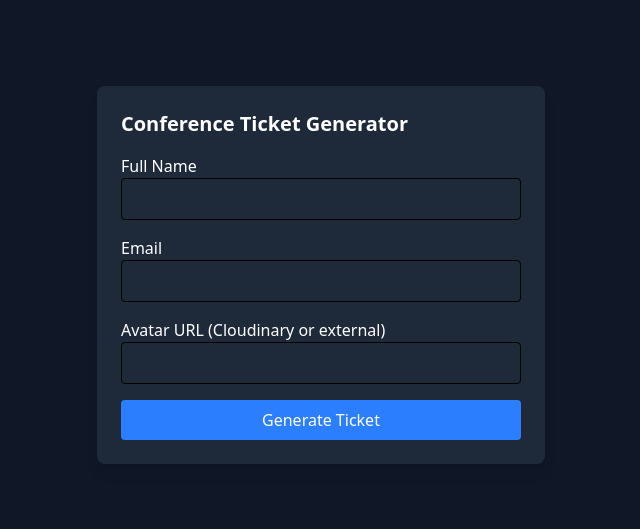
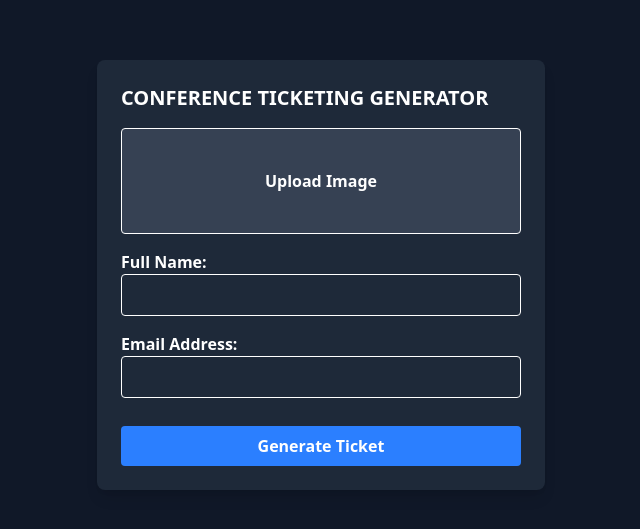
Before and after one commit to Akanimoh12/TICKETING-APPLICATION, a React (Vite) app: page / in a window 1280 px wide. Shown: the part 125-654 px from the top of the page, without its empty margins (319-959 px from the left). Built offline with nearby package versions, Linux system fonts and the light colour scheme.

Commit message:
added the functionality file

```diff
--- a/src/components/TicketGenerator.jsx
+++ b/src/components/TicketGenerator.jsx
@@ -1,4 +1,4 @@
-import  { useState, useEffect } from 'react';
+import { useState, useEffect } from 'react';
 
 const TicketGenerator = () => {
     const [formData, setFormData] = useState({
@@ -20,14 +20,34 @@ const TicketGenerator = () => {
         localStorage.setItem('ticketForm', JSON.stringify(formData));
     }, [formData]);
 
+    const handleFileUpload = async (event) => {
+        const file = event.target.files[0];
+        if (!file) return;
+
+        const formData = new FormData();
+        formData.append('file', file);
+        formData.append('upload_preset', 'ml_default');
+
+        try {
+            const response = await fetch(`https://api.cloudinary.com/v1_1/dlpmkurv4/image/upload`, {
+                method: 'POST',
+                body: formData,
+            });
+            const data = await response.json();
+            setFormData((prev) => ({ ...prev, avatar: data.secure_url }));
+        } catch (error) {
+            console.error('Upload failed:', error);
+        }
+    };
+
     const validateForm = () => {
         let newErrors = {};
         if (!formData.fullName) newErrors.fullName = 'Full Name is required';
         if (!formData.email || !/^[^\s@]+@[^\s@]+\.[^\s@]+$/.test(formData.email)) {
             newErrors.email = 'Enter a valid email address';
         }
-    if (!formData.avatar || !formData.avatar.startsWith('http')) {
-      newErrors.avatar = 'Enter a valid image URL';
+        if (!formData.avatar) {
+            newErrors.avatar = 'Upload an image';
         }
         setErrors(newErrors);
         return Object.keys(newErrors).length === 0;
@@ -40,48 +60,71 @@ const TicketGenerator = () => {
         }
     };
 
+
+
     return (
-    <div className="flex flex-col items-center justify-center min-h-screen p-4 bg-gray-900 text-white">
+        <div className="md:flex md:items-center justify-center h-[100vh] w-full p-4 bg-gray-900 text-white">
+
             <div className="bg-gray-800 p-6 rounded-lg shadow-lg w-full max-w-md">
-        <h2 className="text-xl font-bold mb-4">Conference Ticket Generator</h2>
+
+                <h2 className="text-xl font-bold mb-4 text-centre ">CONFERENCE TICKETING GENERATOR</h2>
+
                 <form onSubmit={handleSubmit}>
+
+                    {/* IMAGE UPLOAD */}
                     <div className="mb-4">
-            <label className="block">Full Name</label>
+                        <label className="block"></label>
+                        <input
+                            type="file"
+                            accept="image/*"
+                            onChange={handleFileUpload}
+                            className="hidden"
+                            id="avatarUpload"
+                        />
+                        <label htmlFor="avatarUpload" className=" font-bold block cursor-pointer w-full py-10  border rounded text-center bg-gray-700 hover:bg-gray-600">
+                            {formData.avatar ? 'Image Uploaded' : 'Upload Image' }
+                        </label>
+                        {errors.avatar && <p className="text-red-500">{errors.avatar}</p>}
+                    </div>
+                    {/* END FOR IMAGE UPLOAD */}
+
+                    {/* USER FULL NAME */}
+                    <div className="mb-4">
+                        <label className="block font-bold">Full Name:</label>
                         <input
                             type="text"
                             value={formData.fullName}
                             onChange={(e) => setFormData({ ...formData, fullName: e.target.value })}
-              className="w-full p-2 border rounded text-black"
+                            className="w-full p-2 border rounded text-white font-bold"
                         />
                         {errors.fullName && <p className="text-red-500">{errors.fullName}</p>}
                     </div>
+                    {/* END FOR USER FULL NAME */}
+
+                    {/* USER EMAIL ADDRESS */}
                     <div className="mb-4">
-            <label className="block">Email</label>
+                        <label className="block font-bold">Email Address:</label>
                         <input
                             type="email"
                             value={formData.email}
                             onChange={(e) => setFormData({ ...formData, email: e.target.value })}
-              className="w-full p-2 border rounded text-black"
+                            className="w-full p-2 border rounded text-white font-bold"
                         />
                         {errors.email && <p className="text-red-500">{errors.email}</p>}
                     </div>
-          <div className="mb-4">
-            <label className="block">Avatar URL (Cloudinary or external)</label>
-            <input
-              type="text"
-              value={formData.avatar}
-              onChange={(e) => setFormData({ ...formData, avatar: e.target.value })}
-              className="w-full p-2 border rounded text-black"
-            />
-            {errors.avatar && <p className="text-red-500">{errors.avatar}</p>}
-          </div>
+                    {/* END FOR USER ADDRESS */}
+
+                    {/* SUBMIT BUTTON TO GENERATE CARD */}
                     <button
                         type="submit"
-            className="bg-blue-500 px-4 py-2 rounded text-white hover:bg-blue-700 w-full">
+                        className="bg-blue-500 mt-3 px-4 py-2 rounded text-white hover:bg-blue-700 w-full font-bold">
                         Generate Ticket
                     </button>
+                    {/* END FOR SUBMIT BUTTON TO GENERATE CARD */}
+
                 </form>
             </div>
+
             {ticket && (
                 <div className="mt-6 p-6 bg-green-700 rounded-lg shadow-lg w-full max-w-md text-center">
                     <h3 className="text-lg font-bold">Your Ticket</h3>
@@ -91,6 +134,7 @@ const TicketGenerator = () => {
                     <p className="text-sm text-gray-200">Event Date: March 15, 2025 | 7:00 PM</p>
                 </div>
             )}
+
         </div>
     );
 };
```
Lines whose indentation alone changed are shown as unchanged.
